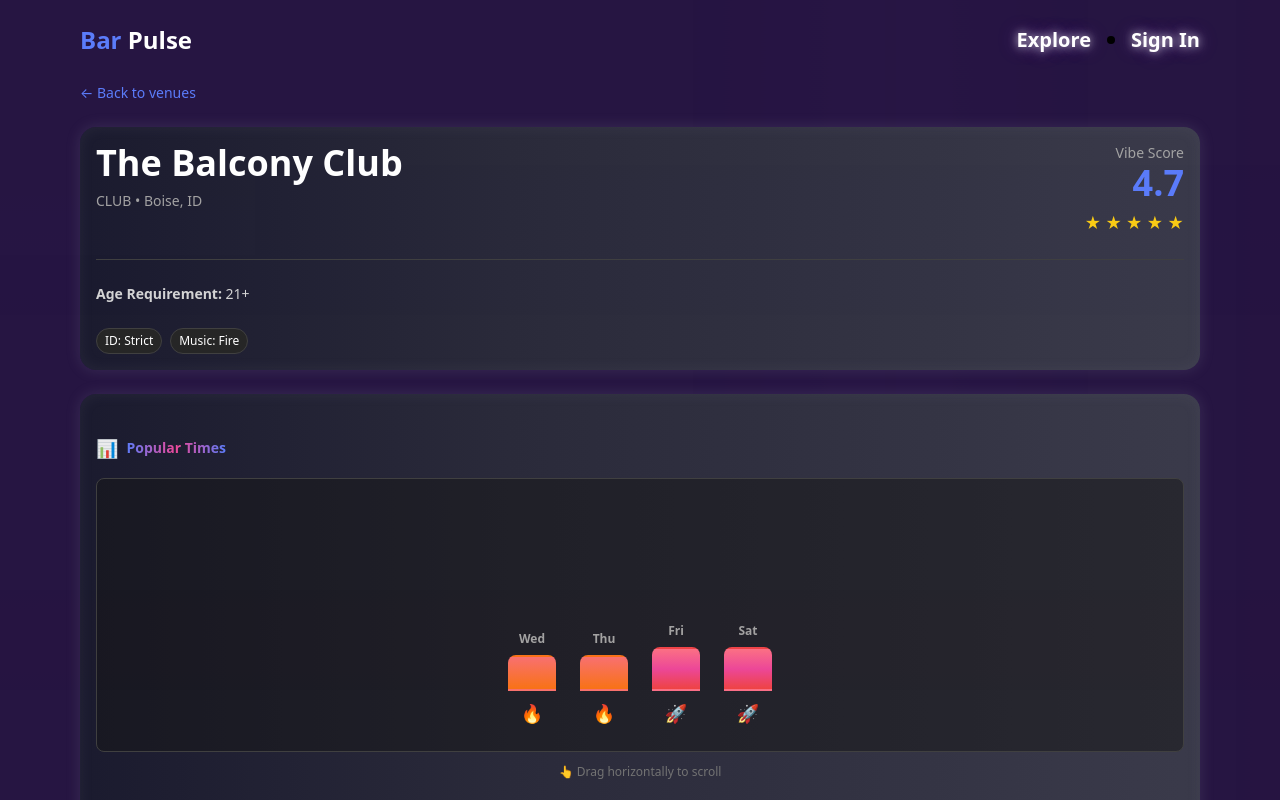
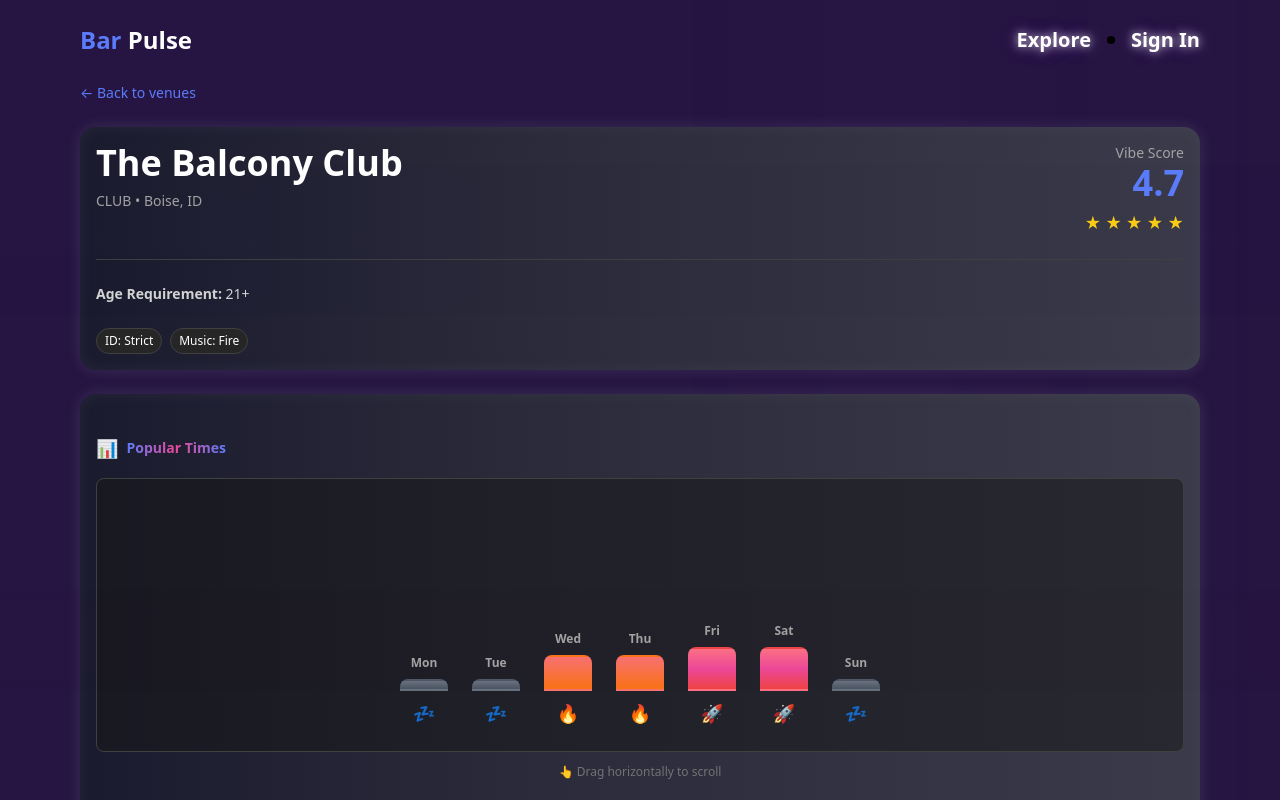
Before and after one commit to jacksongentner-source/bar-pulse-lite2, a Next.js app: page /venue/balcony in a window 1280 px wide. Shown: the top 800 px of the page. Built offline with nearby package versions, Linux system fonts and the light colour scheme.

Commit message:
Fix busy times chart to show all 7 days with default dead times for missing days

```diff
--- a/components/BusyTimesChart.tsx
+++ b/components/BusyTimesChart.tsx
@@ -18,6 +18,23 @@ export function BusyTimesChart({ venue }: { venue: Venue }) {
     acc[bt.day] = bt;
     return acc;
   }, {} as Record<string, typeof venue.busyTimes[0]>);
+
+  // Fill in missing days with default "dead" times
+  const fillMissingDays = () => {
+    days.forEach(day => {
+      if (!busyData[day]) {
+        busyData[day] = {
+          day,
+          startTime: '20:00',
+          endTime: '22:00',
+          crowdLevel: 'dead'
+        };
+      }
+    });
+    return busyData;
+  };
+
+  const completeBusyData = fillMissingDays();
 
   const getCrowdColor = (level: string) => {
     switch (level) {
@@ -146,7 +163,7 @@ export function BusyTimesChart({ venue }: { venue: Venue }) {
             }}
           >
             {days.map((day) => {
-              const dayData = busyData[day];
+              const dayData = completeBusyData[day];
               if (!dayData) return null;
 
               const colors = getCrowdColor(dayData.crowdLevel);
```
